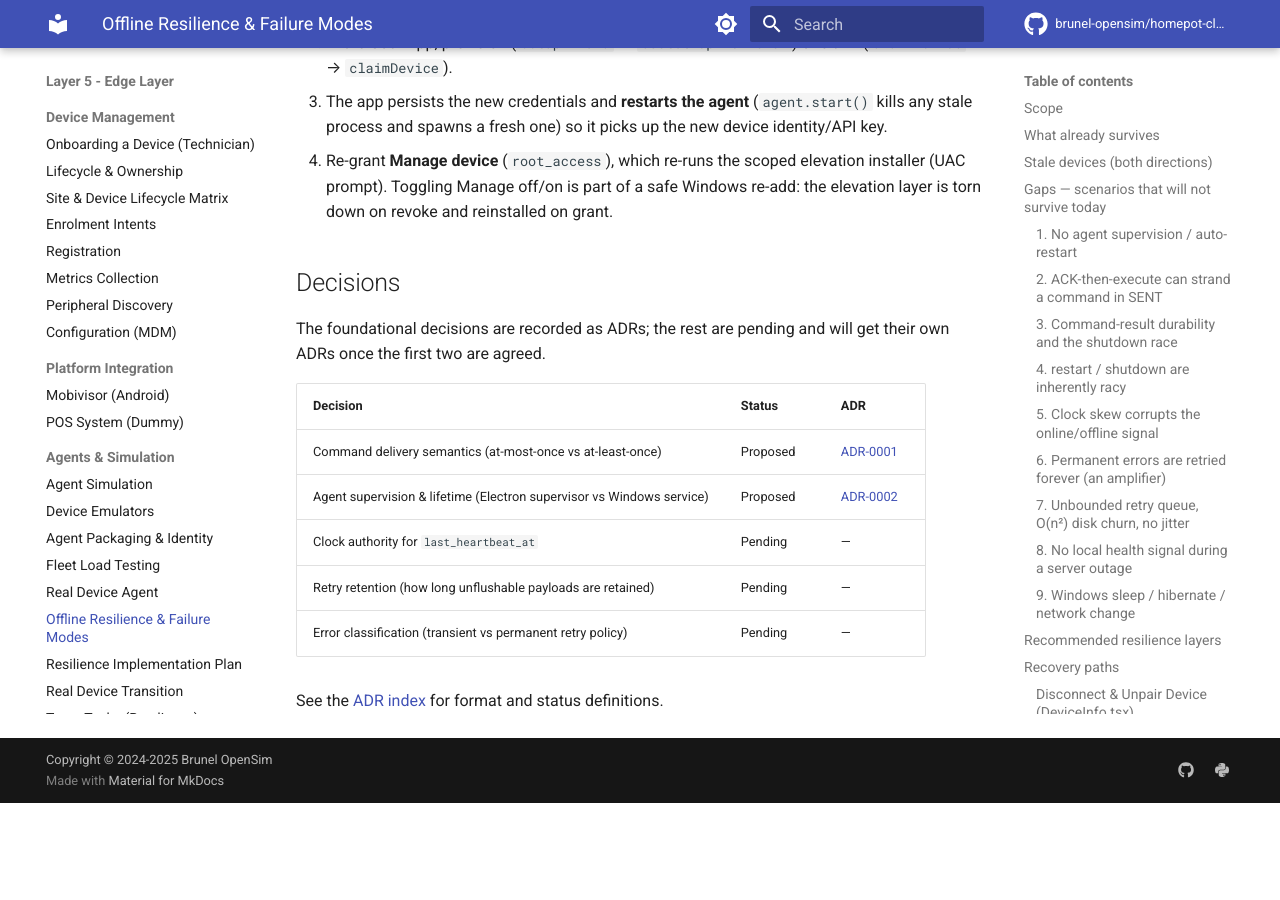
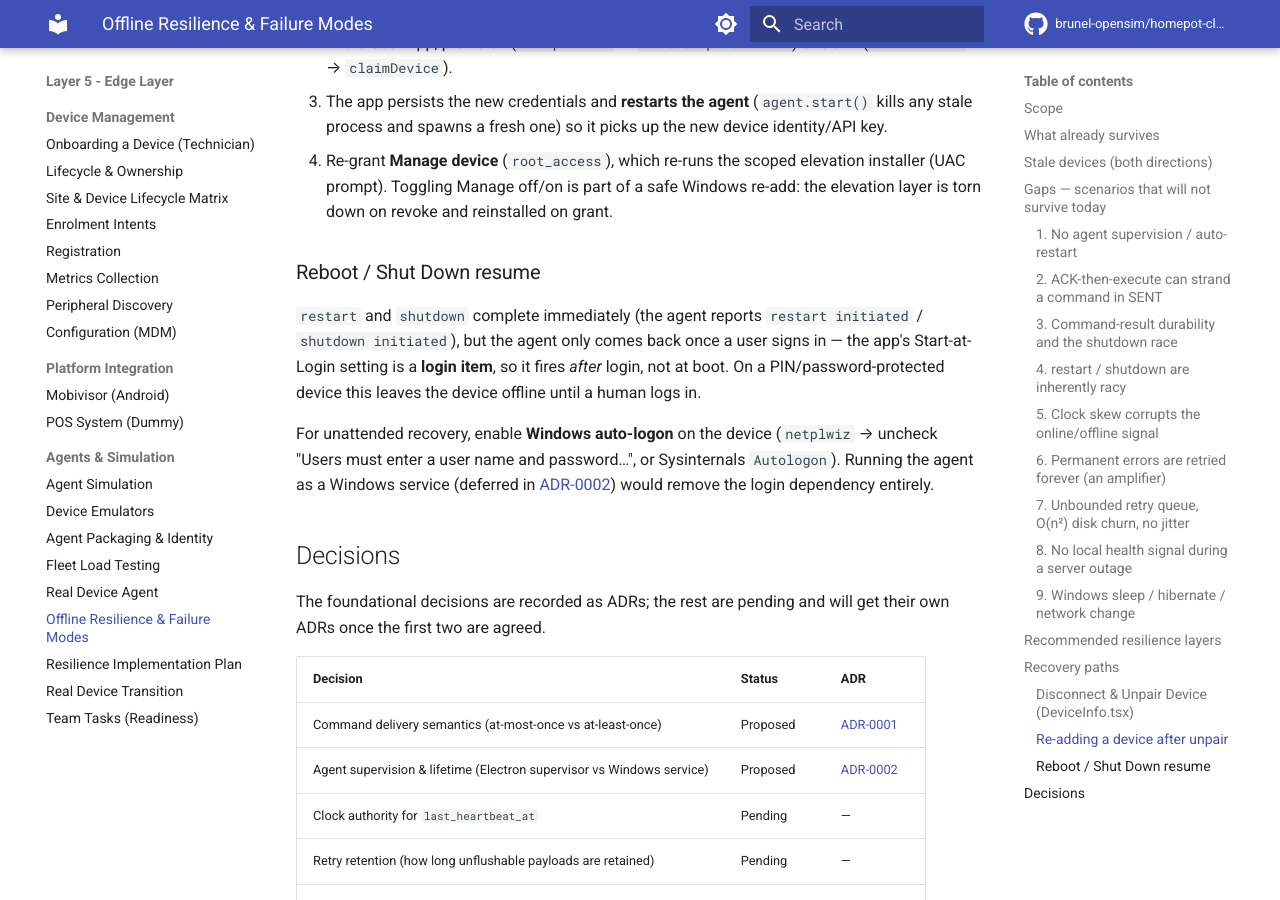
Before and after one commit to brunel-opensim/homepot-client, an MkDocs documentation site: the page built from docs/device-offline-resilience.md, in a window 1280 px wide and 900 px high, scrolled down 7028 px. Built offline with MkDocs 1.6.1 and Material for MkDocs 9.7.7, drawn with Linux system fonts in a browser that asks for light colours; comment, search, counter and statistics services are not loaded; the version menu is left out; before the commit the page ends 7831 px from its top, so only the background shows below that; some of the changed text lies outside the part shown.

Commit message:
docs(resilience): note reboot/shutdown resume requires a login (#591)
The User App's Start-at-Login is a login item, so restart/shutdown leave the
device offline until a user signs in (or Windows auto-logon is enabled).
Document this limitation and the auto-logon / Windows-service options.

```diff
--- a/docs/device-offline-resilience.md
+++ b/docs/device-offline-resilience.md
@@ -40,7 +40,7 @@ These protections are real and should be preserved and built on:
 | Fail-closed command permissions | `command_poller.py` `fetch_device_permissions` / `_check_permission` | Backend unreachable → `None` → privileged commands refused; cached grants only after a prior successful fetch |
 | Graceful offline signal + server-side sweep | `send_final_offline_heartbeat`; `main.py` `_run_stale_device_detection_loop`; `_compute_connectivity` | Immediate OFFLINE on clean stop; otherwise `device_offline_threshold` (default 300s) |
 | Backend command expiry | `main.py` `_run_command_expiry_loop`; `database.py` `expire_stale_commands` | Stale `PENDING`/`SENT` commands expire after TTL (default 300s), so queues for dead devices drain |
-| Launch-at-login (packaged builds) | `user_app/electron/main.ts` `whenReady` | A reboot re-launches the app |
+| Launch-at-login (packaged builds) | `user_app/electron/main.ts` `whenReady` | A reboot re-launches the app, but only **after a user logs in** — it is a login item, not a boot-time service |
 | Renderer timeouts + cache | `api.ts` `fetchWithTimeout`; `telemetryCache.ts` | 15s abort; in-memory last-known snapshot for instant render |
 
 ## Stale devices (both directions)
@@ -276,6 +276,20 @@ Dashboard, so re-adding is a fresh enrolment:
    Windows re-add: the elevation layer is torn down on revoke and reinstalled on
    grant.
 
+### Reboot / Shut Down resume
+
+`restart` and `shutdown` complete immediately (the agent reports
+`restart initiated` / `shutdown initiated`), but the agent only comes back once
+a user signs in — the app's Start-at-Login setting is a **login item**, so it
+fires *after* login, not at boot. On a PIN/password-protected device this leaves
+the device offline until a human logs in.
+
+For unattended recovery, enable **Windows auto-logon** on the device
+(`netplwiz` → uncheck "Users must enter a user name and password…", or
+Sysinternals `Autologon`). Running the agent as a Windows service (deferred in
+[ADR-0002](adr/0002-agent-supervision-and-lifetime.md)) would remove the login
+dependency entirely.
+
 ## Decisions
 
 The foundational decisions are recorded as ADRs; the rest are pending and will
```
